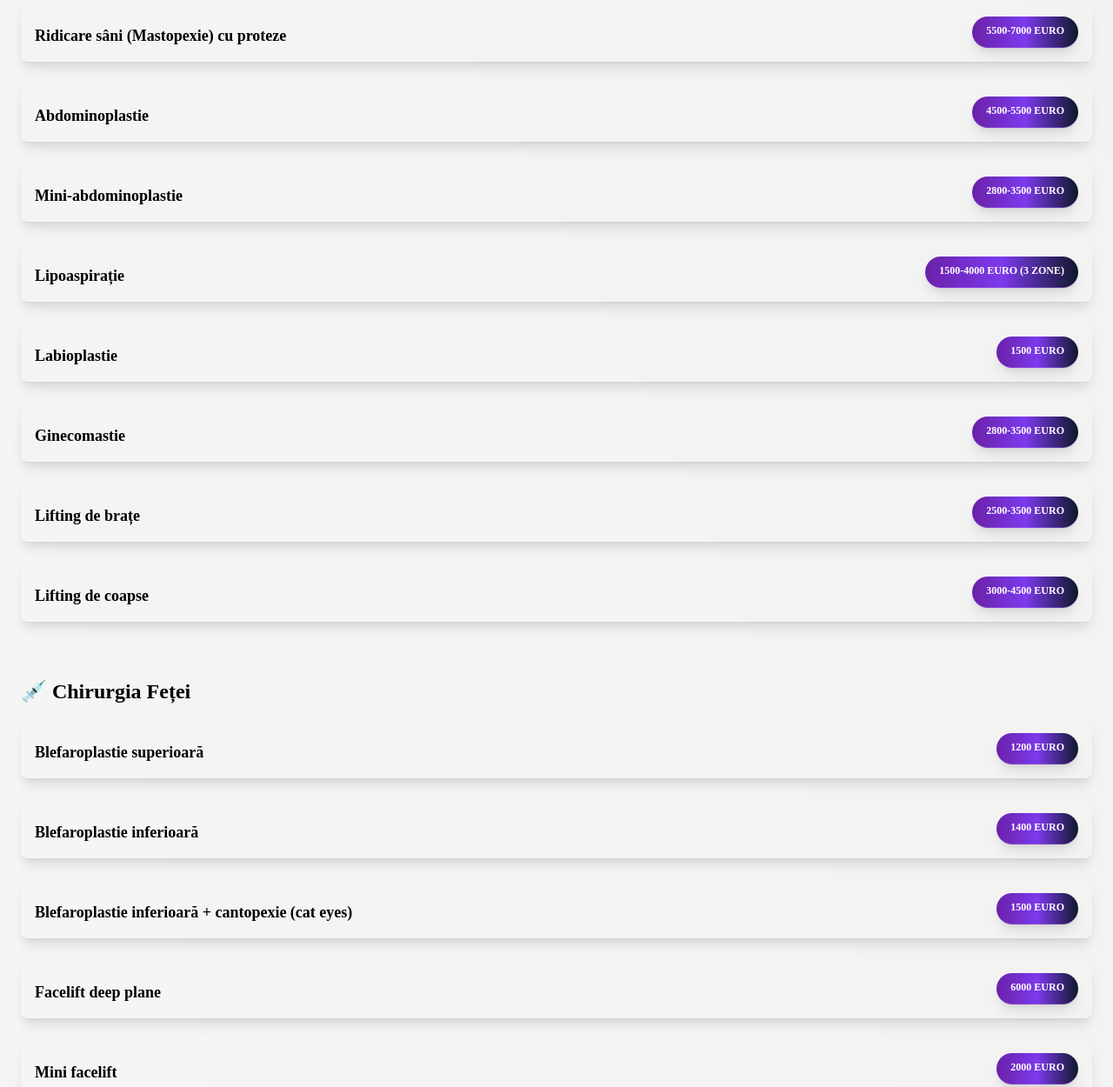
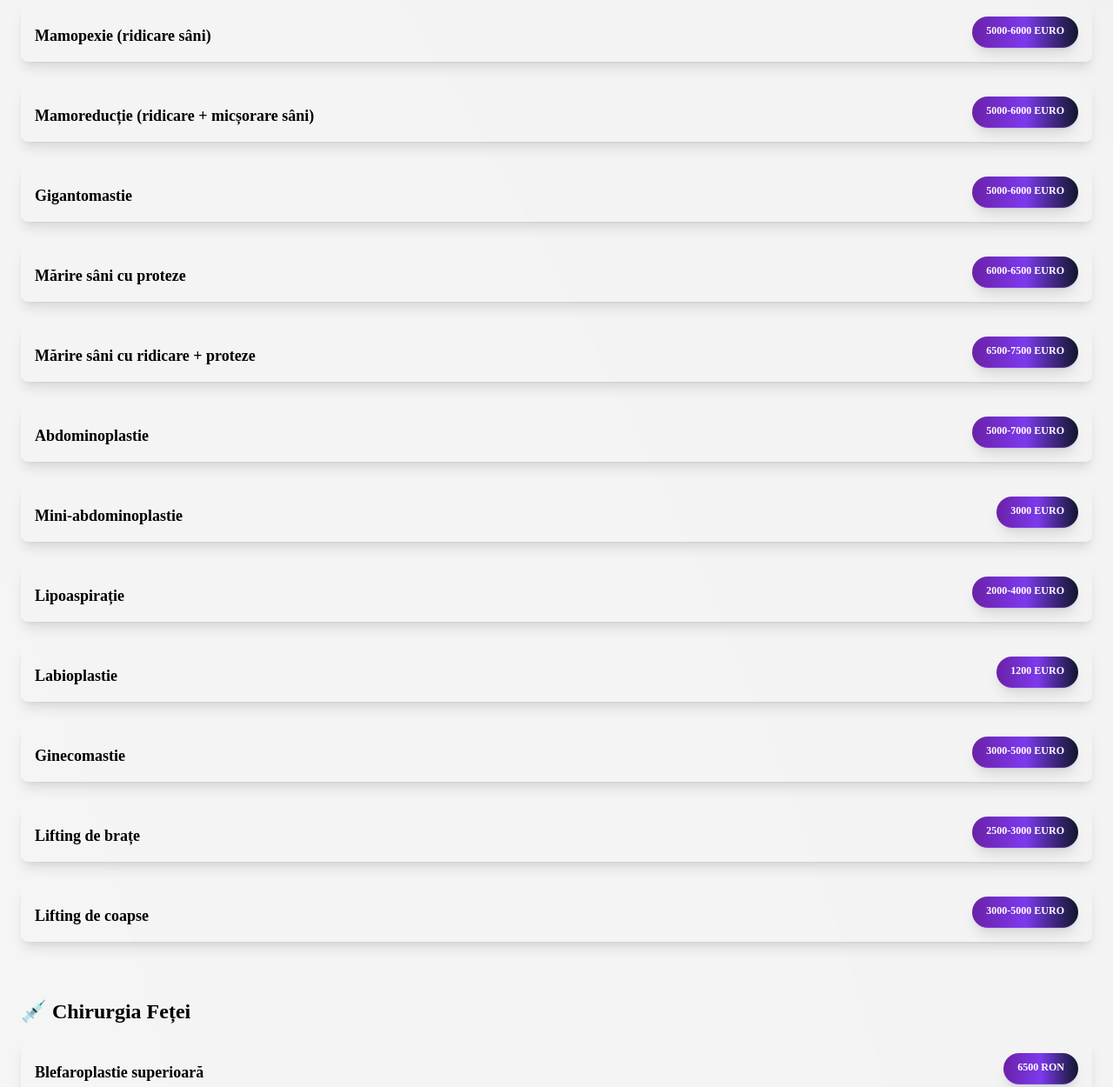
Before and after one commit to roxanabogdan/beauty-website, a Gatsby site: page /preturi in a window 1280 px wide. Shown: the part 814-2064 px from the top of the page at 87% size. Built offline with nearby package versions, Linux system fonts and the light colour scheme; Gatsby itself is replaced by a stand-in of ours.

Commit message:
update price list

```diff
--- a/src/pages/preturi/index.tsx
+++ b/src/pages/preturi/index.tsx
@@ -7,33 +7,42 @@ import { SEO } from "../../components/SEO";
 
 const priceList = {
   "": [{ title: "🩺 Consultație", price: "250 RON" }],
+
   "💉 Chirurgia Corporală": [
     { title: "Mărire sâni cu implant mamar", price: "4500-5500 EURO" },
+    { title: "Ridicare sâni (Mastopexie) cu proteze", price: "5500-7000 EURO" },
+    { title: "Mamopexie (ridicare sâni)", price: "5000-6000 EURO" },
     {
-      title: "Ridicare sâni (Mastopexie) fără proteze",
-      price: "4500-5500 EURO",
+      title: "Mamoreducție (ridicare + micșorare sâni)",
+      price: "5000-6000 EURO",
     },
-    { title: "Ridicare sâni (Mastopexie) cu proteze", price: "5500-7000 EURO" },
-    { title: "Abdominoplastie", price: "4500-5500 EURO" },
-    { title: "Mini-abdominoplastie", price: "2800-3500 EURO" },
-    { title: "Lipoaspirație", price: "1500-4000 EURO (3 ZONE)" },
-    { title: "Labioplastie", price: "1500 EURO" },
-    { title: "Ginecomastie", price: "2800-3500 EURO" },
-    { title: "Lifting de brațe", price: "2500-3500 EURO" },
-    { title: "Lifting de coapse", price: "3000-4500 EURO" },
+    { title: "Gigantomastie", price: "5000-6000 EURO" },
+    { title: "Mărire sâni cu proteze", price: "6000-6500 EURO" },
+    {
+      title: "Mărire sâni cu ridicare + proteze",
+      price: "6500-7500 EURO",
+    },
+    { title: "Abdominoplastie", price: "5000-7000 EURO" }, // UPDATED
+    { title: "Mini-abdominoplastie", price: "3000 EURO" }, // UPDATED
+    { title: "Lipoaspirație", price: "2000-4000 EURO" }, // UPDATED
+    { title: "Labioplastie", price: "1200 EURO" }, // UPDATED
+    { title: "Ginecomastie", price: "3000-5000 EURO" }, // UPDATED
+    { title: "Lifting de brațe", price: "2500-3000 EURO" }, // UPDATED
+    { title: "Lifting de coapse", price: "3000-5000 EURO" }, // UPDATED
   ],
+
   "💉 Chirurgia Feței": [
-    { title: "Blefaroplastie superioară", price: "1200 EURO" },
-    { title: "Blefaroplastie inferioară", price: "1400 EURO" },
+    { title: "Blefaroplastie superioară", price: "6500 RON" }, // UPDATED
+    { title: "Blefaroplastie inferioară", price: "7500 RON" }, // UPDATED
     {
       title: "Blefaroplastie inferioară + cantopexie (cat eyes)",
       price: "1500 EURO",
     },
     { title: "Facelift deep plane", price: "6000 EURO" },
-    { title: "Mini facelift", price: "2000 EURO" },
-    { title: "Lifting buze", price: "1400 EURO" },
-    { title: "Lifting sprâncene", price: "1000 EURO" },
-    { title: "Corecție lob auricular (bilateral)", price: "300 EURO" },
+    { title: "Mini facelift", price: "15000 RON" }, // UPDATED
+    { title: "Lifting buze", price: "5500 RON" }, // UPDATED
+    { title: "Lifting sprâncene", price: "6000 RON" }, // UPDATED
+    { title: "Corecție lob auricular (bilateral)", price: "1500 RON" }, // UPDATED
     {
       title: "Lipofilling full face cu grăsime proprie cu anestezie locală",
       price: "1000 EURO",
@@ -49,19 +58,21 @@ const priceList = {
     { title: "Lipoaspirație gușă cu anestezie totală", price: "1300 EURO" },
     { title: "Lifting gât", price: "2000 EURO" },
   ],
+
   "💉 Chirurgia Pielii și a Cancerului de Piele": [
     { title: "Excizie formațiune tumorală", price: "1000 RON" },
-    { title: "Excizie formațiune tumorală + biopsie", price: "1200 RON" },
-    { title: "Revizie cicatrici", price: "1000 RON" },
-    { title: "Excizie lipom", price: "600-1500 RON" },
+    { title: "Excizie formațiune tumorală + biopsie", price: "1300 RON" }, // UPDATED
+    { title: "Revizie cicatrici", price: "1600 RON" }, // UPDATED
+    { title: "Excizie lipom", price: "800-1000 RON" }, // UPDATED
     {
       title: "Excizie formațiune tumorală cu lambou local",
-      price: "1500-2000 RON",
+      price: "2500 RON", // UPDATED
     },
     { title: "Excizie xantelasmă", price: "1000 RON" },
     { title: "Suprimare fire de sutură", price: "80 RON" },
     { title: "Pansament", price: "100 RON" },
   ],
+
   "💉 Injectări Botox": [
     { title: "Injectare Toxină Botulinică 1 zonă", price: "150 EURO" },
     { title: "Injectare Toxină Botulinică (3 zone)", price: "300 EURO" },
@@ -81,6 +92,7 @@ const priceList = {
     },
     { title: "Injectare Toxină Botulinică menton", price: "100 EURO" },
   ],
+
   "💉 Injectări Acid Hialuronic": [
     { title: "Injectare Acid Hialuronic 1 ml riduri fine", price: "300 EURO" },
     { title: "Injectare șanțuri nazo-geniene", price: "300 EURO" },
@@ -88,25 +100,30 @@ const priceList = {
     { title: "Injectare Buze tehnica Russian Lips", price: "300 EURO" },
     { title: "Injectare cearcăne cu Acid Hialuronic", price: "350 EURO" },
     { title: "Injectare pomeți cu Acid Hialuronic", price: "350 EURO" },
-    { title: "Injectare mandibulă (jaw line) cu AH 2 ml", price: "600 EURO" },
-    { title: "Hialuronidază - neutralizare AH", price: "150 EURO" },
+    { title: "Injectare mandibulă (jaw line) cu AH 2 ml", price: "500 EURO" }, // UPDATED
+    { title: "Hialuronidază - neutralizare AH", price: "200 EURO" }, // UPDATED
+    { title: "Injectare Acid Hialuronic Juvederm 0.5 ml", price: "200 EURO" }, // NEW
   ],
+
   "💉 Lifting Nechirurgical": [
     { title: "Fire PDO Anchor", price: "100 EURO/FIR" },
     { title: "Pachet lifting fire PDO 6 buc", price: "550 EURO" },
   ],
+
   "💉 Tratamentul Cicatricilor": [
     {
       title: "Volon - tratament injectabil pentru cicatrici Cheloide",
-      price: "100 EURO/ședință",
+      price: "150 EURO/ședință", // UPDATED
     },
   ],
+
   "💉 Biostimulatoare de Colagen": [
     { title: "Tratament SCULPTRA", price: "500 EURO" },
     { title: "Tratament HarmoniCA", price: "350 EURO" },
     { title: "Tratament Prophilo", price: "400 EURO" },
-    { title: "Lipoliză injectabilă", price: "100 EURO/ședință" },
+    { title: "Lipoliză injectabilă", price: "100 EURO/zonă" }, // UPDATED
   ],
+
   "💉 Skinbooster": [
     { title: "Injectare pleoape cu Phillart", price: "200 EURO" },
     { title: "Skinbooster full face", price: "80 EURO" },
```
